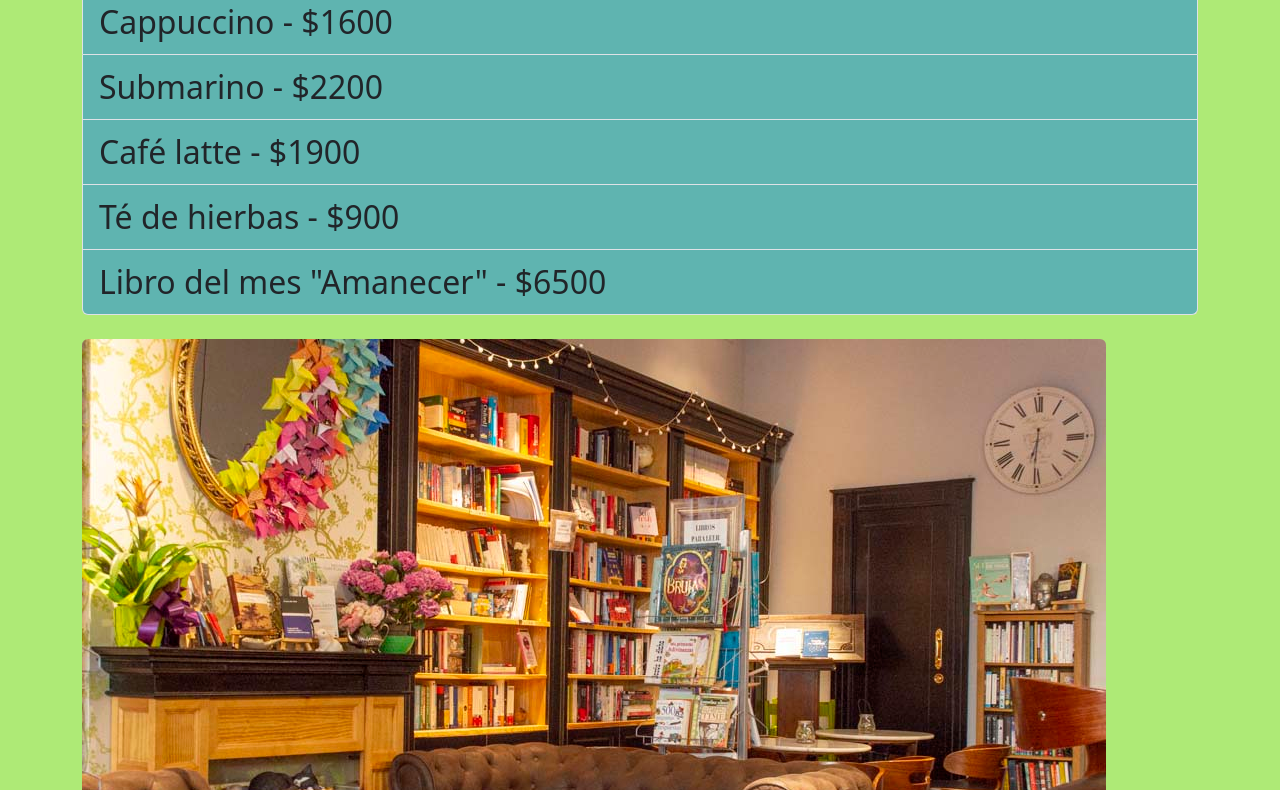
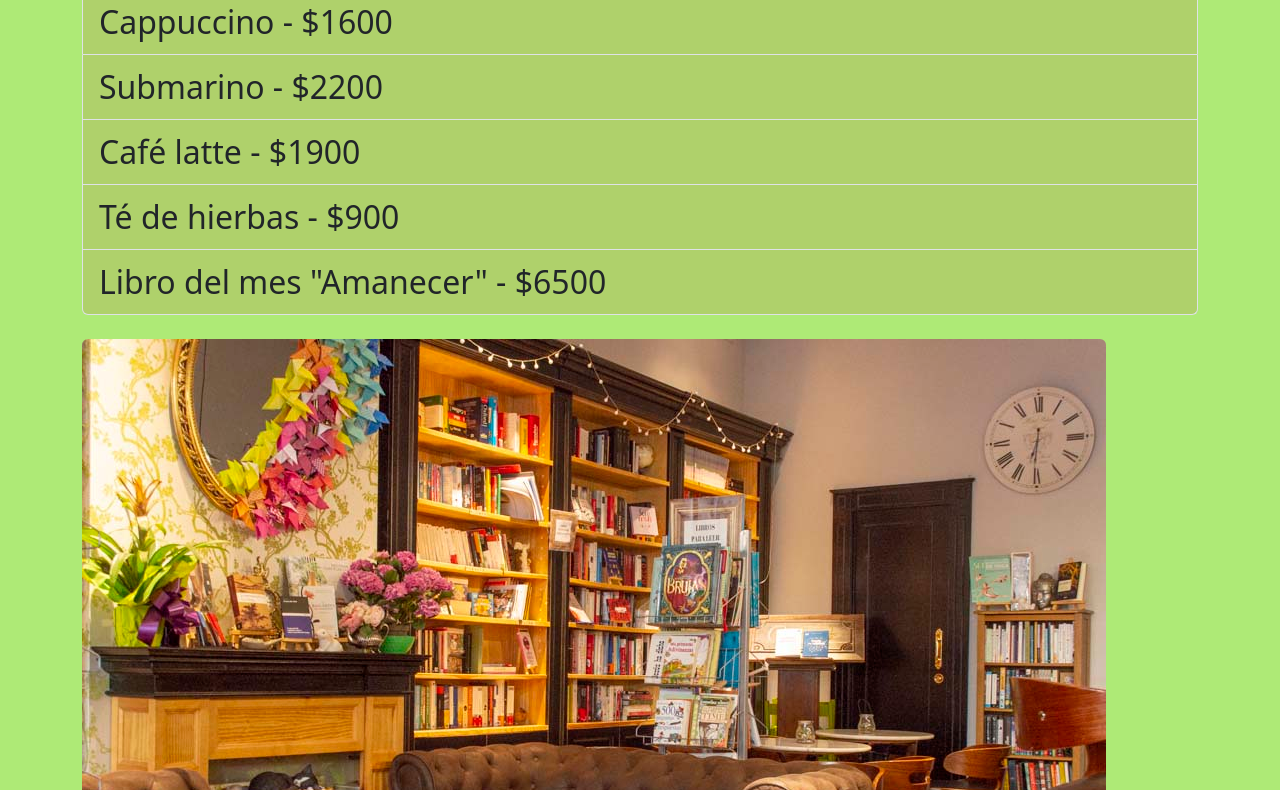
Before and after one commit to EliCordoba/proyecto-caffe-books, a plain HTML site: page pages/menu.html in a window 1280 px wide. Shown: the part 291-1081 px from the top of the page. Drawn offline with nearby package versions, Linux system fonts and the light colour scheme.

Commit message:
cambio de color de la lista

```diff
--- a/styles/style.css
+++ b/styles/style.css
@@ -22,7 +22,7 @@ h1, h2 {
 }
 
 .list-group-item {
-  background-color: #5fb4b0; /* Cambia este color por el que quieras */
+  background-color: #b0b45f75; /* Cambia este color por el que quieras */
 }
 
 .nav-link {
```
